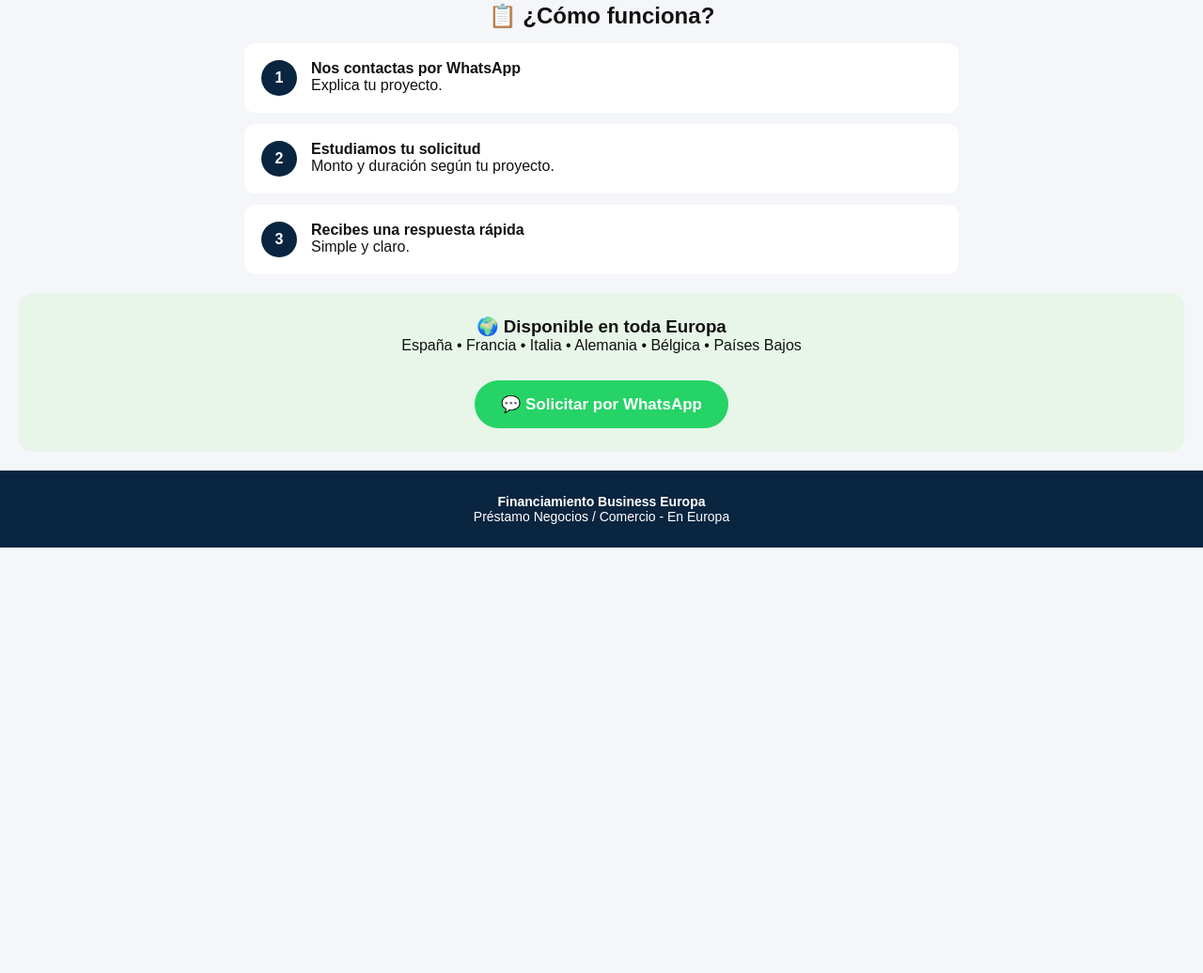
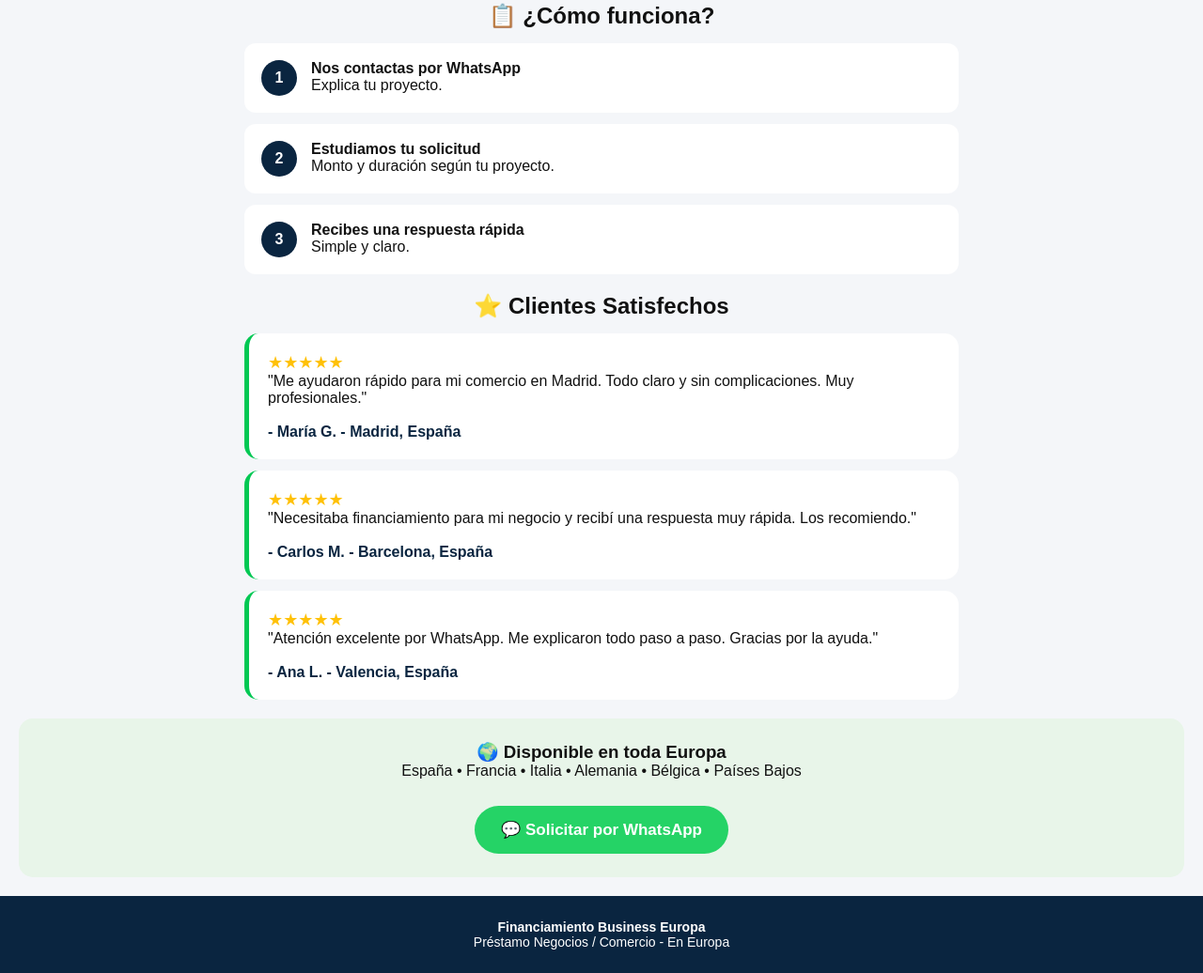
Before and after one commit to Du-pon/Financiamiento-Business-Europa, a plain HTML site: page index.html in a window 1280 px wide. Shown: the part 603-1639 px from the top of the page at 94% size. Before the commit the page ends 1186 px from the top, so only its background shows below. Drawn offline with Linux system fonts and the light colour scheme.

Commit message:
Add customer testimonials and ratings to index.html
Added customer testimonials section with ratings.

```diff
--- a/index.html
+++ b/index.html
@@ -17,6 +17,10 @@ header p{margin:20px auto;max-width:600px;font-size:17px}
 .steps{max-width:800px;margin:20px auto;padding:0 20px}
 .step{background:white;padding:18px;border-radius:12px;margin-bottom:12px;display:flex;gap:15px}
 .num{background:#0a2540;color:white;width:38px;height:38px;border-radius:50%;display:flex;align-items:center;justify-content:center;font-weight:bold}
+.testi{max-width:800px;margin:20px auto;padding:0 20px}
+.avis{background:white;padding:20px;border-radius:15px;margin-bottom:12px;border-left:5px solid #00c853}
+.avis b{color:#0a2540}
+.stars{color:#FFC107;font-size:18px}
 .zone{text-align:center;padding:25px;background:#e8f5e9;margin:20px;border-radius:15px}
 footer{background:#0a2540;color:white;text-align:center;padding:25px;font-size:14px}
 </style>
@@ -43,6 +47,26 @@ footer{background:#0a2540;color:white;text-align:center;padding:25px;font-size:1
 <div class="step"><div class="num">2</div><div><b>Estudiamos tu solicitud</b><br>Monto y duración según tu proyecto.</div></div>
 <div class="step"><div class="num">3</div><div><b>Recibes una respuesta rápida</b><br>Simple y claro.</div></div>
 </div>
+
+<div class="testi">
+<h2 style="text-align:center;margin-bottom:15px">⭐ Clientes Satisfechos</h2>
+<div class="avis">
+<div class="stars">★★★★★</div>
+<p>"Me ayudaron rápido para mi comercio en Madrid. Todo claro y sin complicaciones. Muy profesionales."</p><br>
+<b>- María G. - Madrid, España</b>
+</div>
+<div class="avis">
+<div class="stars">★★★★★</div>
+<p>"Necesitaba financiamiento para mi negocio y recibí una respuesta muy rápida. Los recomiendo."</p><br>
+<b>- Carlos M. - Barcelona, España</b>
+</div>
+<div class="avis">
+<div class="stars">★★★★★</div>
+<p>"Atención excelente por WhatsApp. Me explicaron todo paso a paso. Gracias por la ayuda."</p><br>
+<b>- Ana L. - Valencia, España</b>
+</div>
+</div>
+
 <div class="zone">
 <h3>🌍 Disponible en toda Europa</h3>
 <p>España • Francia • Italia • Alemania • Bélgica • Países Bajos</p><br>
```
